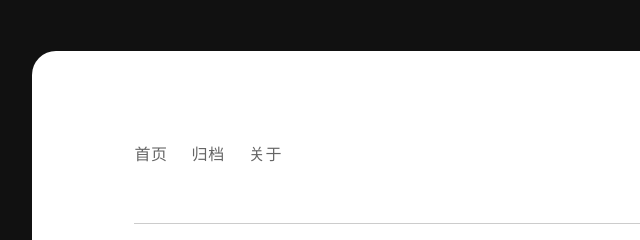
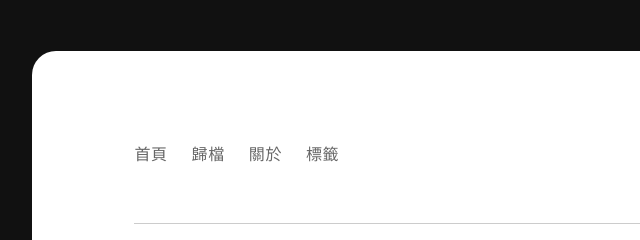
Before and after one commit to CarnCampbell/CarnCampbell.github.io, a plain HTML site: page archives/2022/12/index.html in a window 1280 px wide. Shown: the top 240 px of the page, 168-808 px from the left. Drawn offline with Linux system fonts and the light colour scheme.

Commit message:
Site updated: 2022-12-01 07:49:27

```diff
--- a/archives/2022/12/index.html
+++ b/archives/2022/12/index.html
@@ -26,11 +26,13 @@
     <a class="logo" href="/"></a>
     <ul class="nav">
 
-        <li><a href="/">首页</a></li>
+        <li><a href="/">首頁</a></li>
 
-        <li><a href="/archives">归档</a></li>
+        <li><a href="/archives">歸檔</a></li>
 
-        <li><a href="/about">关于</a></li>
+        <li><a href="/about">關於</a></li>
+
+        <li><a href="/tags">標籤</a></li>
 
     </ul>
 </div>
```
Also changed, not shown: archives/2022/index.html (+5 -3 lines), archives/index.html (+5 -3 lines), index.html (+5 -3 lines).
